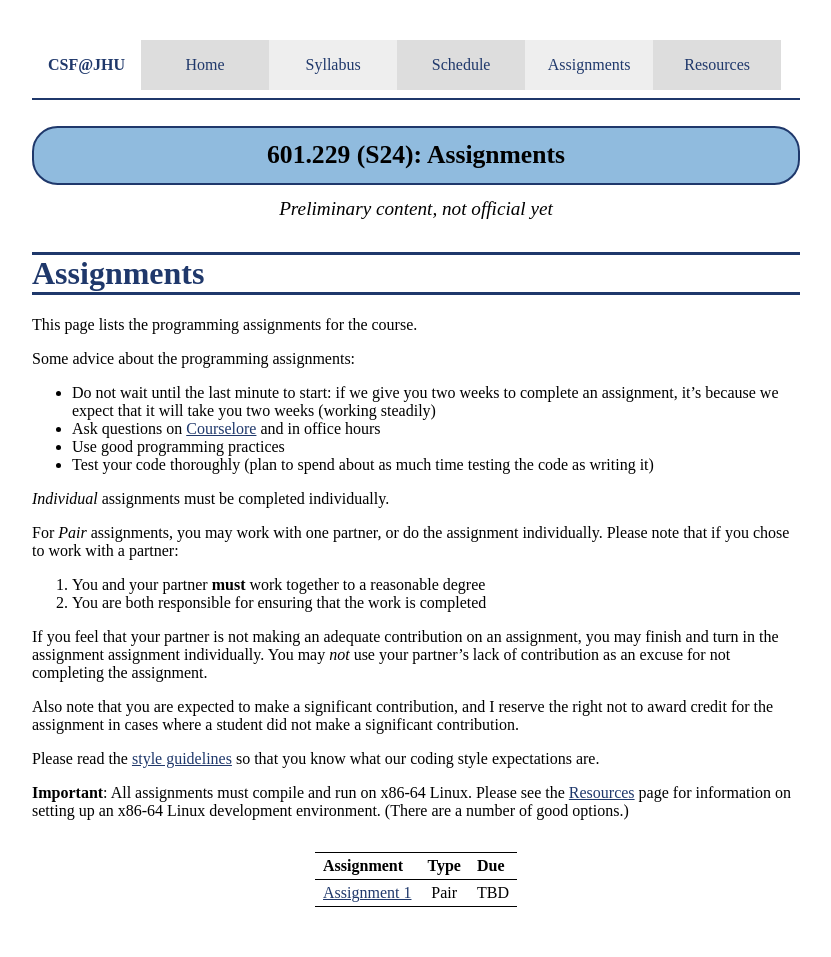
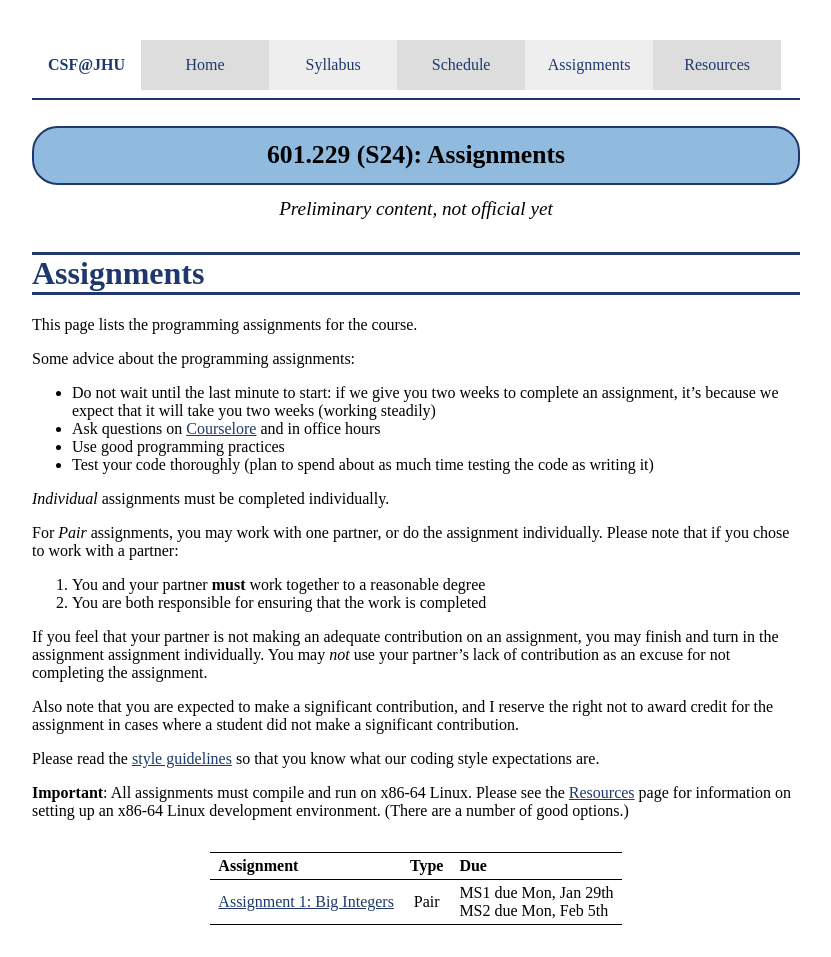
Before and after one commit to jhucsf/spring2024, a Jekyll site: the page built from assignments.md, in a window 1280 px wide. Shown: the whole page, without its empty margins (224-1055 px from the left). Built offline with Jekyll 4.4.1, drawn with Linux system fonts in a browser that asks for light colours.

Commit message:
more detailed info about assignment 1

```diff
--- a/assignments.md
+++ b/assignments.md
@@ -42,4 +42,4 @@ up an x86-64 Linux development environment. (There are a number of good options.
 
 Assignment | Type | Due
 ---------- | :--: | ---
-[Assignment 1](assign/assign01.html) | Pair | TBD
+[Assignment 1: Big Integers](assign/assign01.html) | Pair | MS1 due Mon, Jan 29th<br>MS2 due Mon, Feb 5th
```
